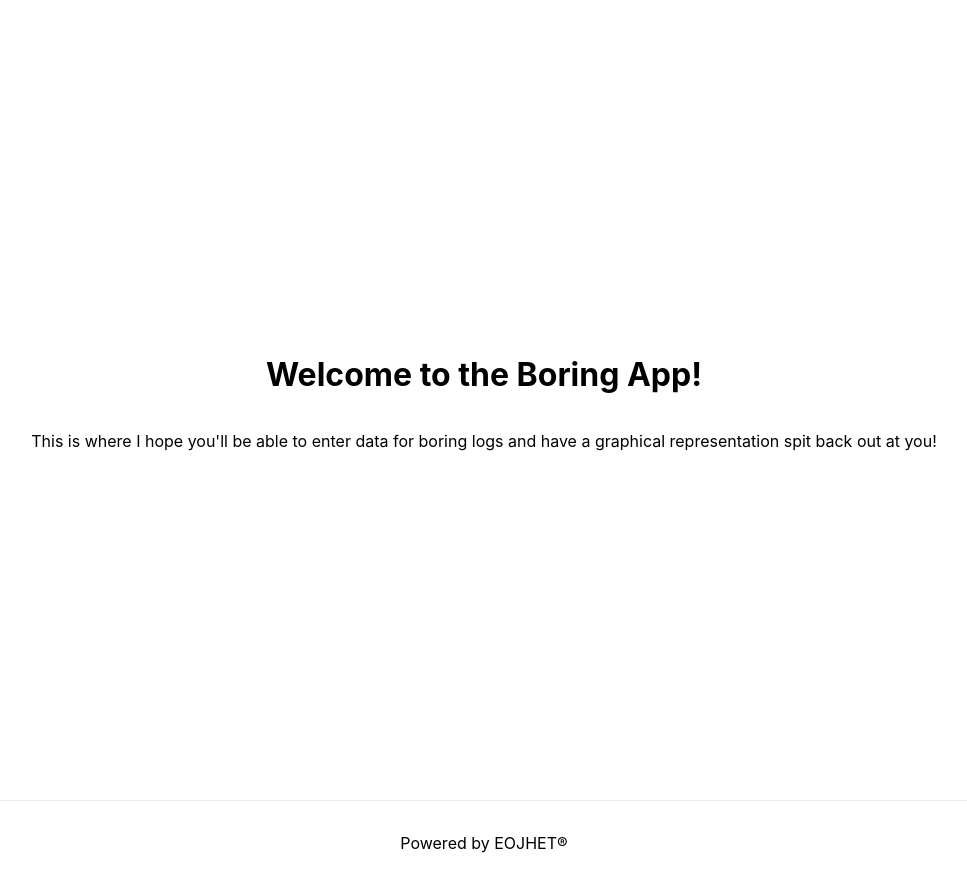
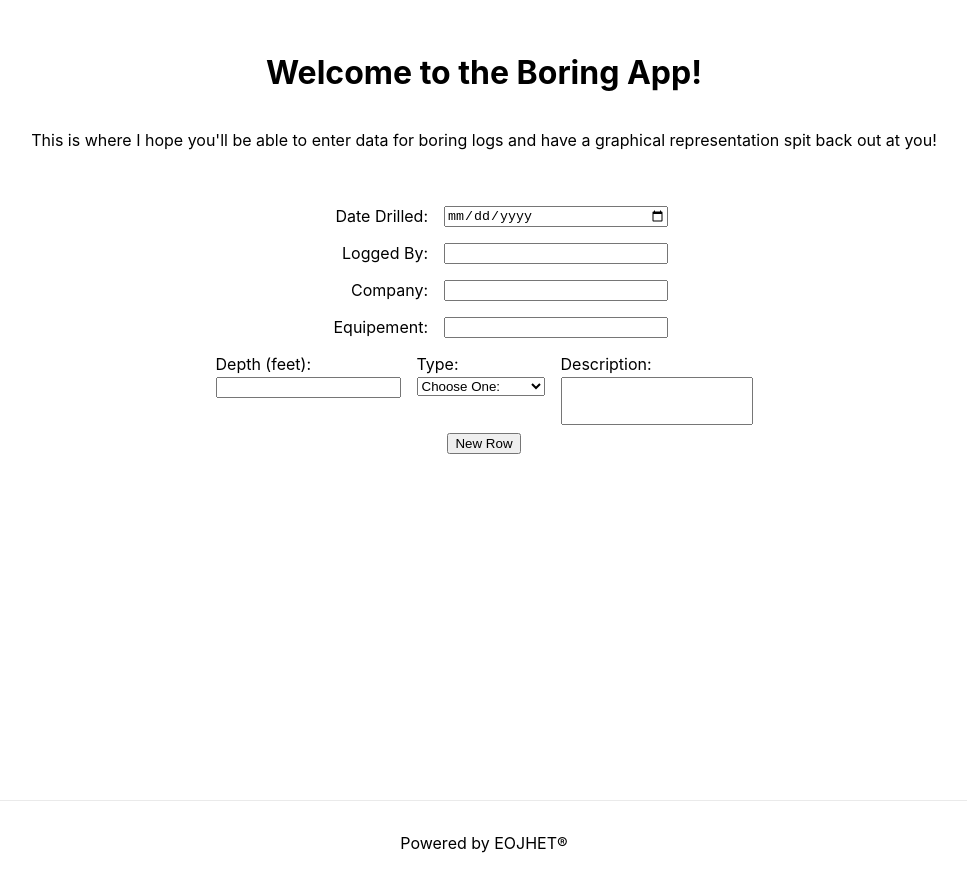
Before and after one commit to eojhet/boring, a Next.js app: page / in a window 1280 px wide. Shown: the whole page, without its empty margins (156-1123 px from the left). Built offline with nearby package versions, Linux system fonts and the light colour scheme.

Commit message:
Basic form with no business

```diff
--- /dev/null
+++ b/formComponents/drillerInfo.js
@@ -0,0 +1,88 @@
+import styles from '/styles/Home.module.scss'
+import { useState } from 'react';
+import Select from "react-select";
+
+export default function DrillerInfo() {
+  const [subLayers, setSubLayers] = useState(1);
+  const layerElements = [];
+
+  const layerOptions = [
+    { value: 'clay', label: 'Clay' },
+    { value: 'sandyClay', label: 'Sandy Clay' },
+    { value: 'gravellyClay', label: 'Gravelly Clay' },
+    { value: 'silt', label: 'Silt' },
+    { value: 'sandySilt', label: 'Sandy Silt' },
+    { value: 'gravellySilt', label: 'Gravelly Silt' },
+    { value: 'sand', label: 'Sand' },
+    { value: 'gravel', label: 'Gravel' }
+  ]
+
+  function newLayer(e) {
+    e.preventDefault();
+    setSubLayers(subLayers + 1);
+  }
+
+  function subSurface() {
+
+    for (let i = 0; i < subLayers; i++){
+      layerElements.push(
+        <div className={styles.formRow}>
+           <div className={styles.formCol}>
+            <label for="layerDesc">Depth (feet): </label>
+            <input name="layerDesc" type="number"/>
+          </div>
+          <div className={styles.formCol}>
+            <label for="layerType">Type: </label>
+            <select name="layerType" options={layerOptions}>
+              <option value="chooseOne">Choose One:</option>
+              <option value="clay">Clay</option>
+              <option value="sandyClay">Sandy Clay</option>
+              <option value="gravellyClay">Gravelly Clay</option>
+              <option value="sand">Sand</option>
+              <option value="silt">Silt</option>
+              <option value="sandySilt">Sandy Silt</option>
+              <option value="gravellySilt">Gravelly Silt</option>
+              <option value="gravel">Gravel</option>
+              <option value="topSoil">Top Soil</option>
+            </select>
+          </div>
+          <div className={styles.formCol}>
+            <label for="layerDesc">Description: </label>
+            <textarea name="layerDesc" type="text"/>
+          </div>
+        </div>
+      )
+    }
+
+    return (
+      <form className={styles.form}>
+        {layerElements}
+        <button onClick={newLayer}>New Row</button>
+      </form>
+    )
+  }
+
+  return (
+    <div>
+      <form className={styles.form}>
+        <div className={styles.formRow}>
+          <label for="dateD">Date Drilled: </label>
+          <input name="dateD" type="date"/>
+        </div>
+        <div className={styles.formRow}>
+          <label for="logBy">Logged By: </label>
+          <input name="logBy" type="text"/>
+        </div>
+        <div className={styles.formRow}>
+          <label for="company">Company: </label>
+          <input name="company" type="text"/>
+        </div>
+        <div className={styles.formRow}>
+          <label for="equip">Equipement: </label>
+          <input name="equip" type="text"/>
+        </div>
+      </form>
+      {subSurface()}
+    </div>
+  );
+}
--- a/package.json
+++ b/package.json
@@ -11,7 +11,8 @@
   "dependencies": {
     "next": "12.3.1",
     "react": "18.2.0",
-    "react-dom": "18.2.0"
+    "react-dom": "18.2.0",
+    "react-select": "^5.4.0"
   },
   "devDependencies": {
     "eslint": "8.24.0",
--- a/pages/index.js
+++ b/pages/index.js
@@ -1,9 +1,8 @@
 import Head from 'next/head'
-import Image from 'next/image'
-import styles from '../styles/Home.module.scss'
+import DrillerInfo from '../formComponents/drillerInfo'
+import styles from '/styles/Home.module.scss'
 
 export default function Home() {
-
 
   return (
     <div className={styles.container}>
@@ -14,14 +13,18 @@ export default function Home() {
       </Head>
 
       <main className={styles.main}>
-        <h1>Welcome to the Boring App!</h1>
-        <p>This is where I hope you'll be able to enter data for boring logs and have a graphical representation spit back out at you!</p>
+        <div className={styles.title}>
+          <h1>Welcome to the Boring App!</h1>
+          <p>This is where I hope you'll be able to enter data for boring logs and have a graphical representation spit back out at you!</p>
+        </div>
+
+        <DrillerInfo />
 
       </main>
 
       <footer className={styles.footer}>
         <a
-          href="https://vercel.com?utm_source=create-next-app&utm_medium=default-template&utm_campaign=create-next-app"
+          href="https://www.eojhet.com"
           target="_blank"
           rel="noopener noreferrer"
         >
--- a/styles/Home.module.scss
+++ b/styles/Home.module.scss
@@ -4,12 +4,57 @@
 
   .main {
     min-height: 100vh;
-    padding: 4rem 0;
-    flex: 1;
-    display: flex;
-    flex-direction: column;
-    justify-content: center;
-    align-items: center;
+
+    .title {
+      padding: 2rem 0;
+      flex: 1;
+      display: flex;
+      flex-direction: column;
+      align-items: center;
+    }
+
+    .form {
+      display: flex;
+      flex-direction: column;
+      align-items: center;
+
+      .formRow {
+        display: flex;
+        flex-direction: row;
+        gap: 1rem;
+        margin: 0.5rem 0 0.5rem 0;
+
+        .formCol {
+          display: flex;
+          flex-direction: column;
+
+          label {
+            text-align: left;
+            width: 1rem;
+            margin-bottom: 0.2rem;
+          }
+
+          input {
+            min-width: 1rem;
+          }
+
+          textarea {
+            min-width: 12rem;
+            min-height: 3rem;
+            resize: none;
+          }
+        }
+
+        label {
+          min-width: 8rem;
+          text-align: right;
+        }
+
+        input {
+          min-width: 14rem;
+        }
+      }
+    }
   }
 
   .footer {
--- a/styles/globals.css
+++ b/styles/globals.css
@@ -13,6 +13,7 @@ a {
 
 * {
   box-sizing: border-box;
+  /* border: 1px solid red; */
 }
 
 @media (prefers-color-scheme: dark) {
```
Also changed, not shown: 2 other files (tests, documents, lock files or other folders).
